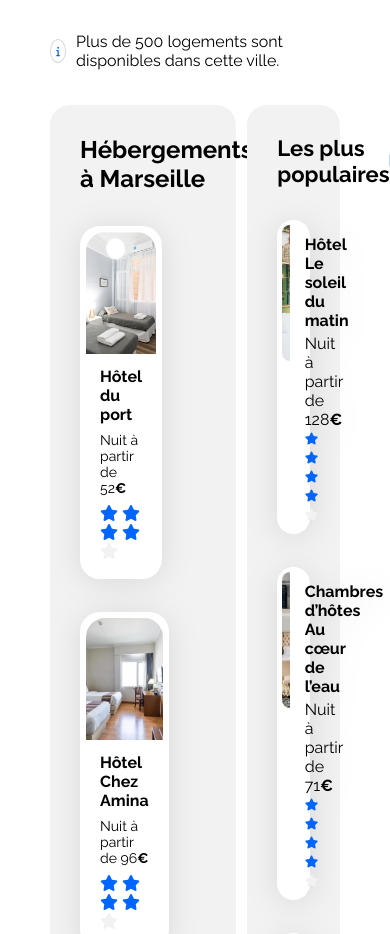
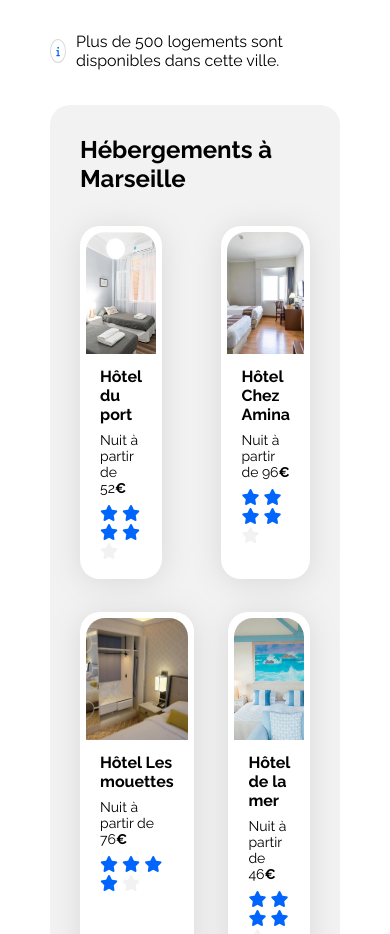
Before and after one commit to ChaLeVerdier/booki, a plain HTML site: page index.html in a window 390 px wide. Shown: the part 455-1389 px from the top of the page. Drawn offline with Linux system fonts and the light colour scheme.

Commit message:
Version final final avec la trame des media queries pour mobile

```diff
--- a/css/style.css
+++ b/css/style.css
@@ -506,3 +506,45 @@ ul.nav-links {
     flex-direction: column;
     gap: 15px;
 }
+
+/* Le code ci-dessous correspond à la version responsive uniquement */
+
+/****** Media queries ***********/
+/* Medium devices (tablets, less/equal than 1024px) */
+@media (max-width: 1024px) {
+    .hebergements-and-populaires {
+        flex-direction: column;
+    }
+
+    .hebergements {
+        width: 100%;
+    }
+
+    .populaires {
+        width: 100%;
+        margin-top: 50px;
+    }
+
+    .populaires-cards {
+        display: flex;
+        flex-direction: row;
+        justify-content: space-between;
+    }
+
+    .populaires-cards a {
+        width: 30%;
+    }
+
+    .populaires-cards .card-title {
+        font-size: 14px;
+    }
+
+    .populaires-cards .card-subtitle {
+        font-size: 13px;
+    }
+}
+
+/* Small devices (phones, less than 768px) */
+@media (max-width: 767.98px) {
+    /* ... */
+}
```
